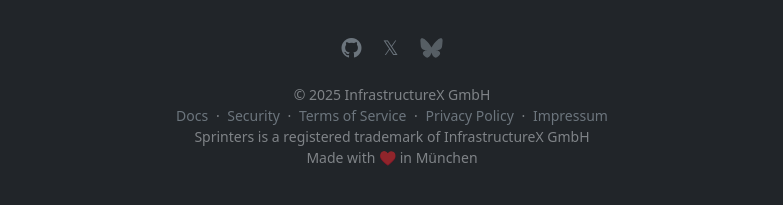
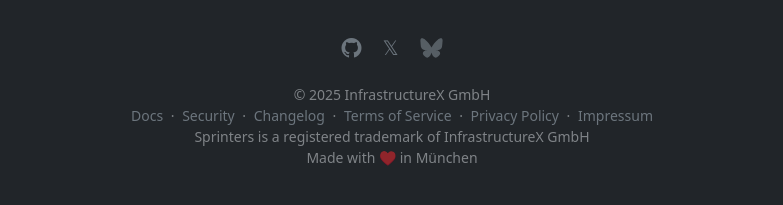
Before and after one commit to sprinters-sh/sprinters.sh, a Jekyll site: the page built from index.html, in a window 1280 px wide and 900 px high, scrolled down 4774 px. Shown: the part 684-889 px from the top of the window, without its empty margins (248-1031 px from the left). Built offline with Jekyll 4.4.1, drawn with Linux system fonts in a browser that asks for light colours.

Commit message:
Added changelog link to footer

```diff
--- a/_layouts/default.html
+++ b/_layouts/default.html
@@ -64,6 +64,7 @@
     &copy; 2025 InfrastructureX GmbH<br>
     <a href="/docs" class="link-secondary text-nowrap">Docs</a>
     <span class="px-1">&middot;</span> <a href="/docs/security" class="link-secondary text-nowrap">Security</a>
+    <span class="px-1">&middot;</span> <a href="/docs/changelog" class="link-secondary text-nowrap">Changelog</a>
     <span class="px-1">&middot;</span> <a href="/terms" class="link-secondary text-nowrap">Terms of Service</a>
     <span class="px-1">&middot;</span> <a href="/privacy" class="link-secondary text-nowrap">Privacy Policy</a>
     <span class="px-1">&middot;</span> <a href="/impressum" class="link-secondary text-nowrap">Impressum</a><br>
```
